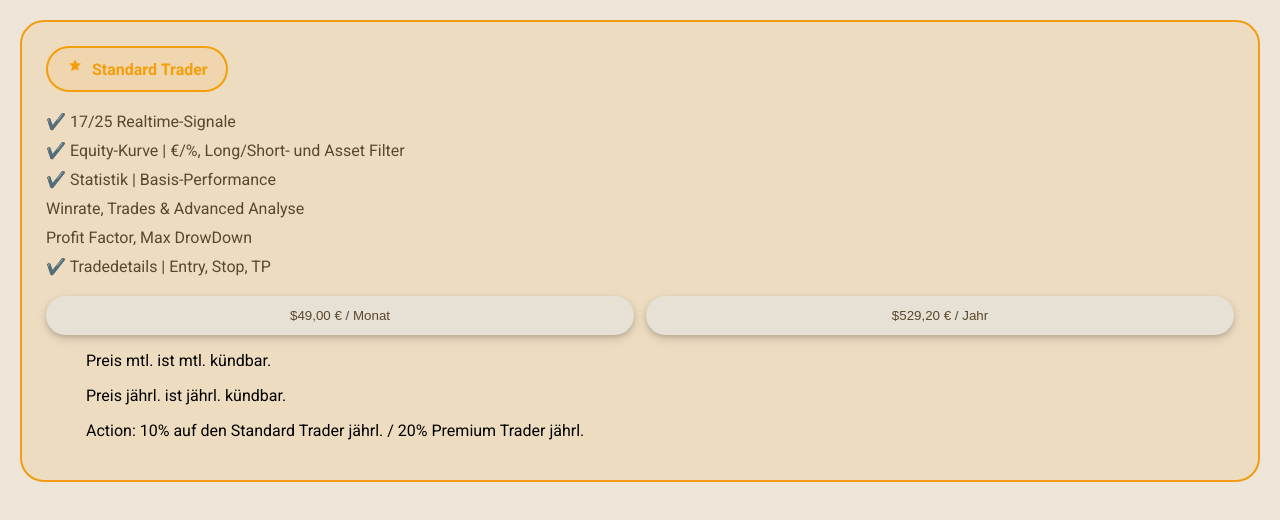
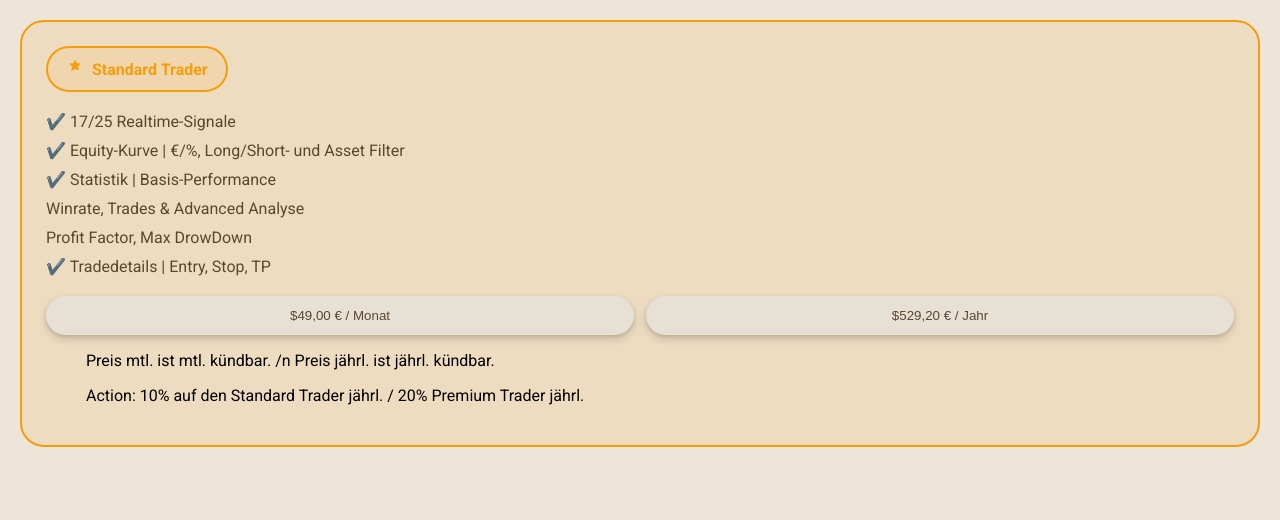
Before and after one commit to w-o-t/wolfoftrading-web, a Next.js app: page /account/standard in a window 1280 px wide. Shown: the top 520 px of the page. Built offline with nearby package versions, Linux system fonts and the light colour scheme.

Commit message:
initial Web Setup

```diff
--- a/src/components/PlanCard.tsx
+++ b/src/components/PlanCard.tsx
@@ -82,8 +82,8 @@ export default function PlanCard({
         </button>
       </div>
       <div>
-        <ul> Preis mtl. ist mtl. kündbar.</ul>
-        <ul> Preis jährl. ist jährl. kündbar.</ul>
+        <ul> Preis mtl. ist mtl. kündbar. /n Preis jährl. ist jährl. kündbar.</ul>
+        <ul> </ul>
         <ul> Action: 10% auf den Standard Trader jährl. / 20% Premium Trader jährl.</ul>
       </div>
     </div>
```
